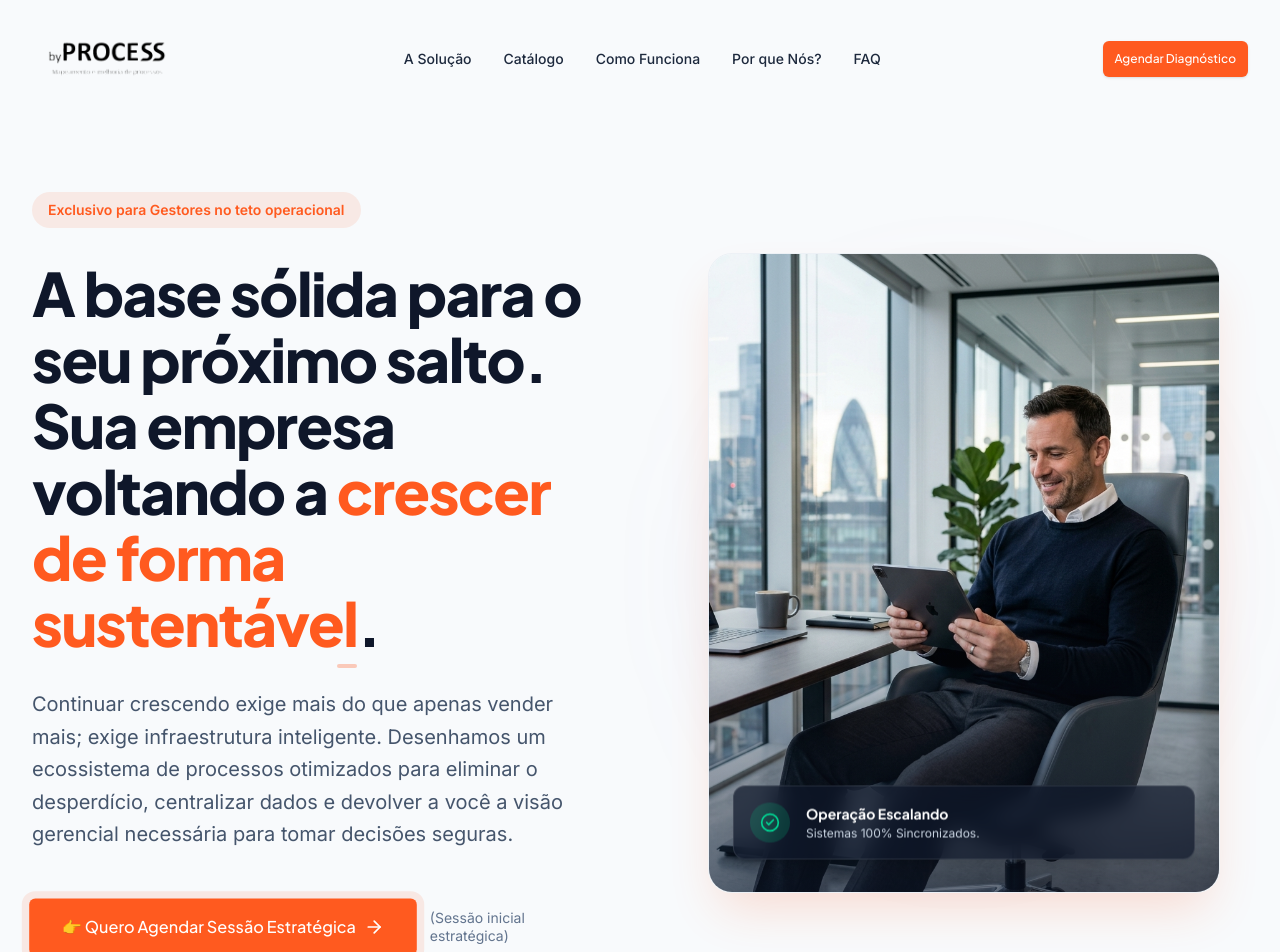
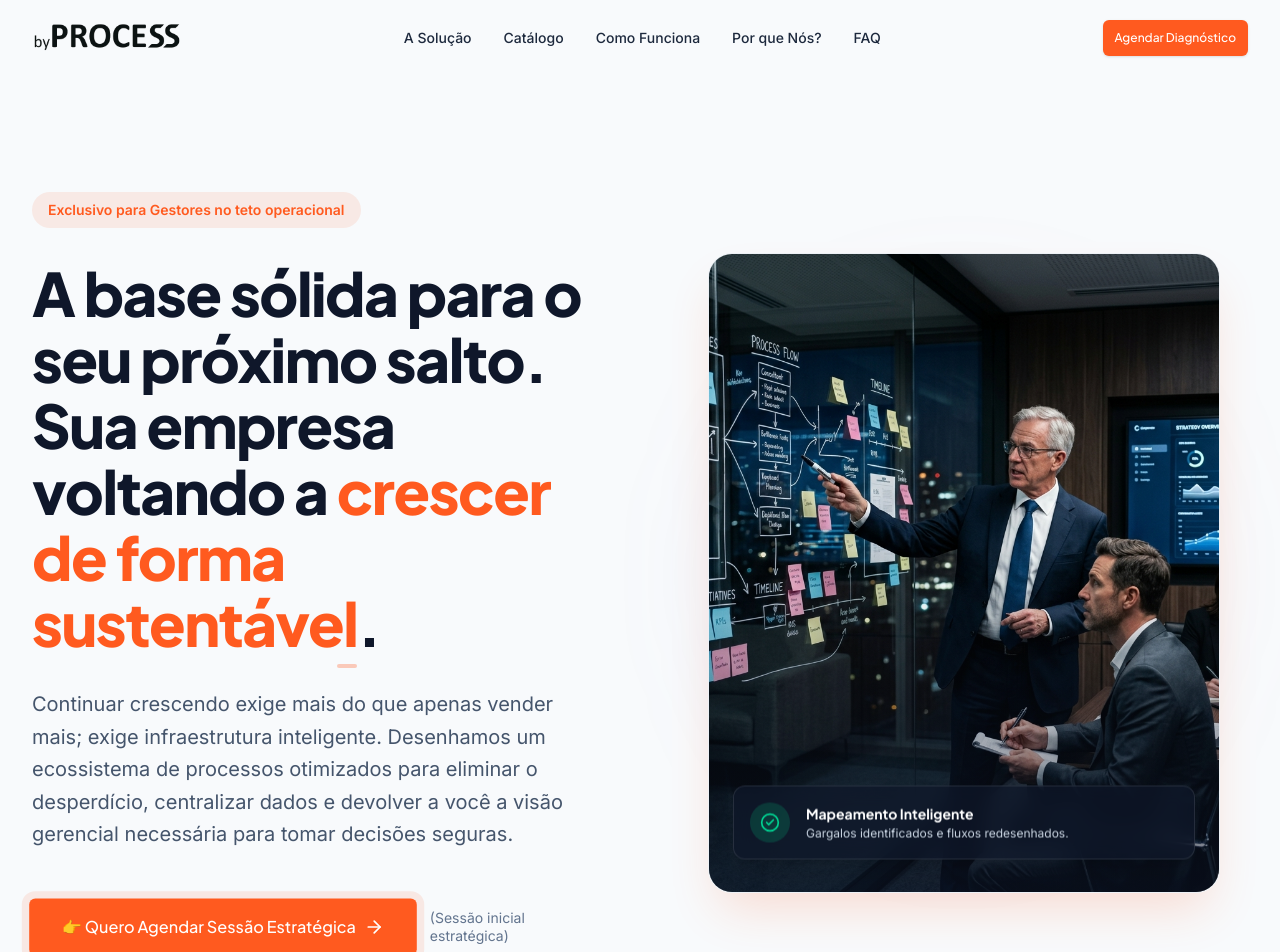
Before and after one commit to flowautomation6677/Site-Byprocess, a Next.js app: page / in a window 1280 px wide. Shown: the top 952 px of the page. Built offline with nearby package versions, Linux system fonts and the light colour scheme.

Commit message:
subir alterações

```diff
--- a/src/app/page.tsx
+++ b/src/app/page.tsx
@@ -39,7 +39,7 @@ export default function Home() {
           <div className="flex-1 relative w-full flex items-center justify-center animate-fade-up" style={{ animationDelay: '200ms' }}>
             <div className="relative w-full max-w-md lg:max-w-lg aspect-[4/5] rounded-3xl overflow-hidden shadow-2xl shadow-primary/20 border border-slate-200/50 group">
               <div className="absolute inset-0 bg-gradient-to-t from-slate-900/60 via-transparent to-transparent z-10 pointer-events-none" />
-              <img src="/hero_lifestyle.png" alt="Empreendedor no controle do seu tempo" className="w-full h-full object-cover object-center group-hover:scale-105 transition-transform duration-700" />
+              <img src="/hero_consultoria.png" alt="Consultor By Process na prática com o cliente" className="w-full h-full object-cover object-center group-hover:scale-105 transition-transform duration-700" />
 
               {/* Tag de Sucesso Flutuante */}
               <div className="absolute bottom-6 left-6 right-6 z-20 glass-panel-dark bg-slate-900/80 backdrop-blur-md rounded-xl p-4 flex items-center gap-4 animate-float border border-white/10 shadow-xl">
@@ -47,8 +47,8 @@ export default function Home() {
                   <CheckCircle2 className="w-5 h-5 text-emerald-400" />
                 </div>
                 <div>
-                  <p className="text-white font-bold text-sm font-heading">Operação Escalando</p>
-                  <p className="text-slate-300 text-xs pt-0.5">Sistemas 100% Sincronizados.</p>
+                  <p className="text-white font-bold text-sm font-heading">Mapeamento Inteligente</p>
+                  <p className="text-slate-300 text-xs pt-0.5">Gargalos identificados e fluxos redesenhados.</p>
                 </div>
               </div>
             </div>
--- a/src/components/layout/Footer.tsx
+++ b/src/components/layout/Footer.tsx
@@ -5,7 +5,7 @@ export function Footer() {
     <footer className="bg-slate-900 text-slate-300 py-12 border-t border-slate-800">
       <div className="container mx-auto px-4 md:px-8 max-w-7xl flex flex-col md:flex-row justify-between items-center gap-6">
         <div className="flex items-center gap-2">
-           <img src="/LogoByprocessTransparente.png" alt="By Process Logo Branco" className="w-[200px] h-auto brightness-0 invert opacity-80" />
+           <img src="/logo_preta_transparente_byprocess.png" alt="By Process" className="w-[150px] h-auto brightness-0 invert opacity-80" />
         </div>
         <div className="text-sm">
           &copy; {new Date().getFullYear()} By Process. Todos os direitos reservados.
--- a/src/components/layout/Navbar.tsx
+++ b/src/components/layout/Navbar.tsx
@@ -19,7 +19,7 @@ export function Navbar() {
     <header
       className={cn(
         "fixed top-0 left-0 w-full z-50 transition-all duration-300",
-        scrolled ? "bg-white/90 backdrop-blur-md shadow-[0_4px_6px_rgba(0,0,0,0.05)] py-3" : "bg-transparent py-5"
+        scrolled ? "bg-white/90 backdrop-blur-md shadow-[0_4px_6px_rgba(0,0,0,0.05)] py-[20px]" : "bg-transparent py-[20px]"
       )}
     >
       <div className="container mx-auto px-4 md:px-8 max-w-7xl flex items-center justify-between">
```
Also changed, not shown: public/hero_consultoria.png (added), public/logo_preta_transparente_byprocess.png.
